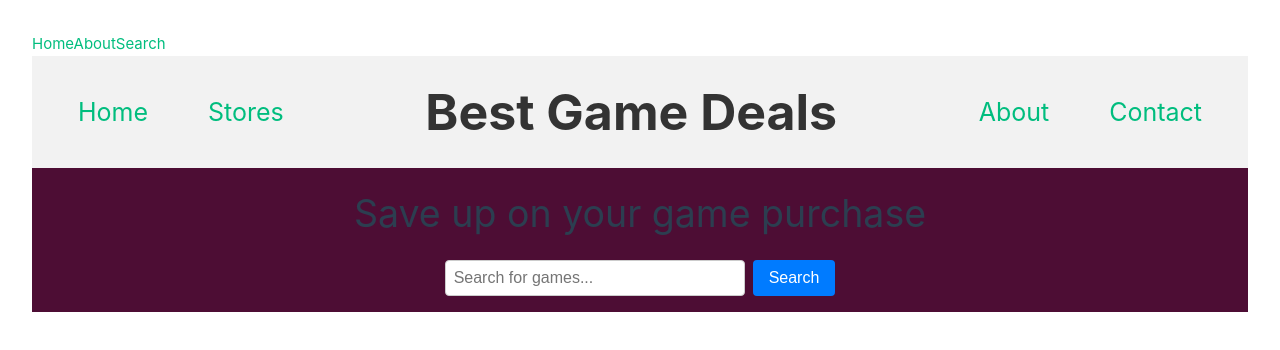
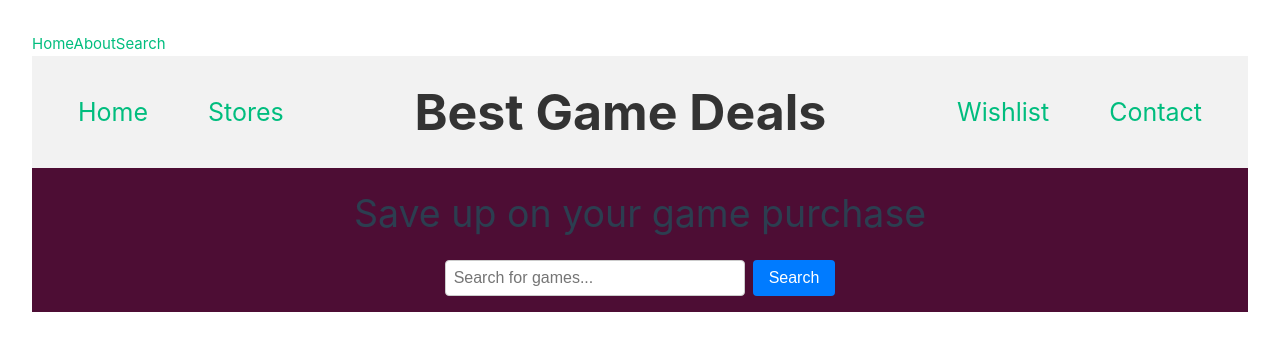
Before and after one commit to Daveid105cz/wap-proj2, a Vue app: page /game/1 in a window 1280 px wide. Shown: the top 350 px of the page. Built offline with nearby package versions, Linux system fonts and the light colour scheme; no server answers.

Commit message:
fixed loading of wishlist and added link to it in header

```diff
--- a/src/components/Header.vue
+++ b/src/components/Header.vue
@@ -12,7 +12,7 @@
         <a href="/">Best Game Deals</a>
       </div>
       <nav class="nav-links right">
-        <router-link to="/about">About</router-link>
+        <router-link to="/wishlist">Wishlist</router-link>
 
       </nav>
       <nav class="nav-links right">
--- a/src/views/WishlistView.vue
+++ b/src/views/WishlistView.vue
@@ -17,7 +17,7 @@ import Spinner from '@/components/Spinner.vue';
 import {useWishlistStore} from '@/stores/wishlistStore';
 
 const wishlistStore = useWishlistStore();
-// wishlistStore.loadWishlist();
+wishlistStore.loadWishlist();
 
 </script>
 
```
